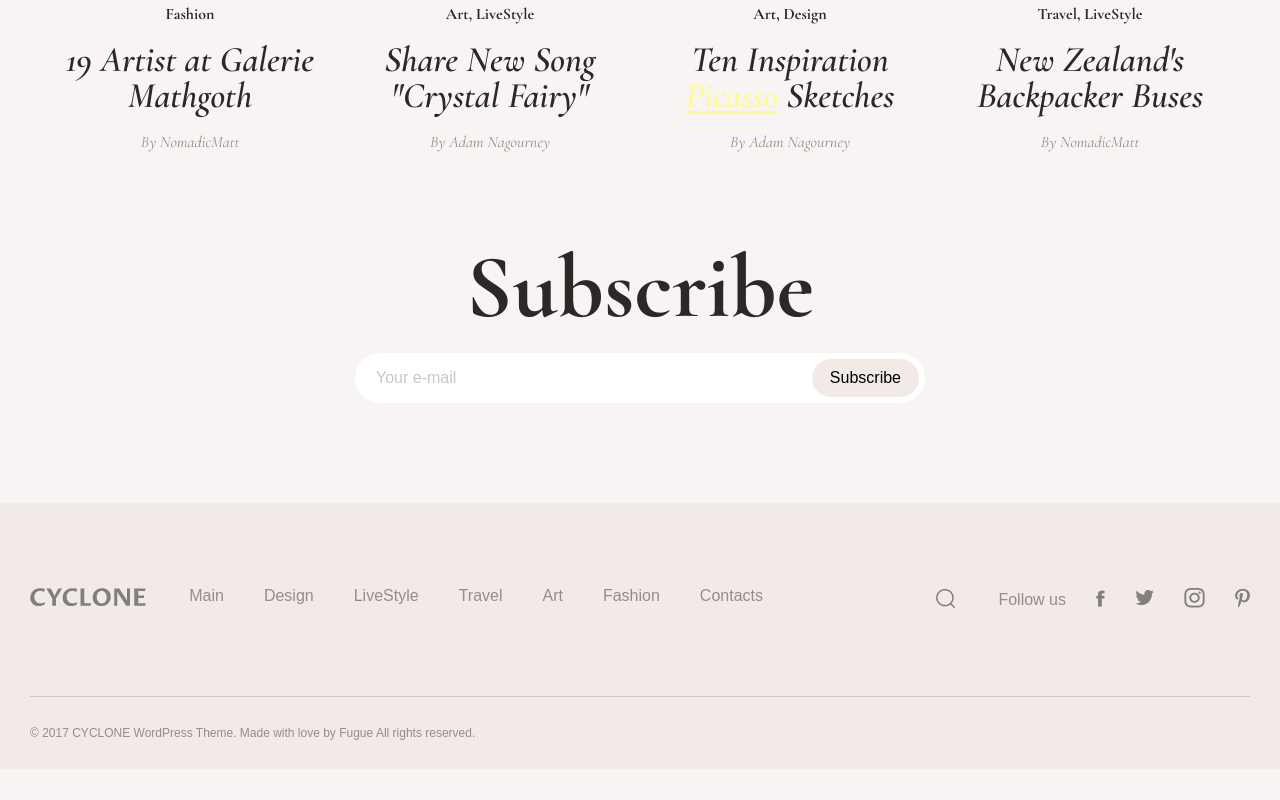
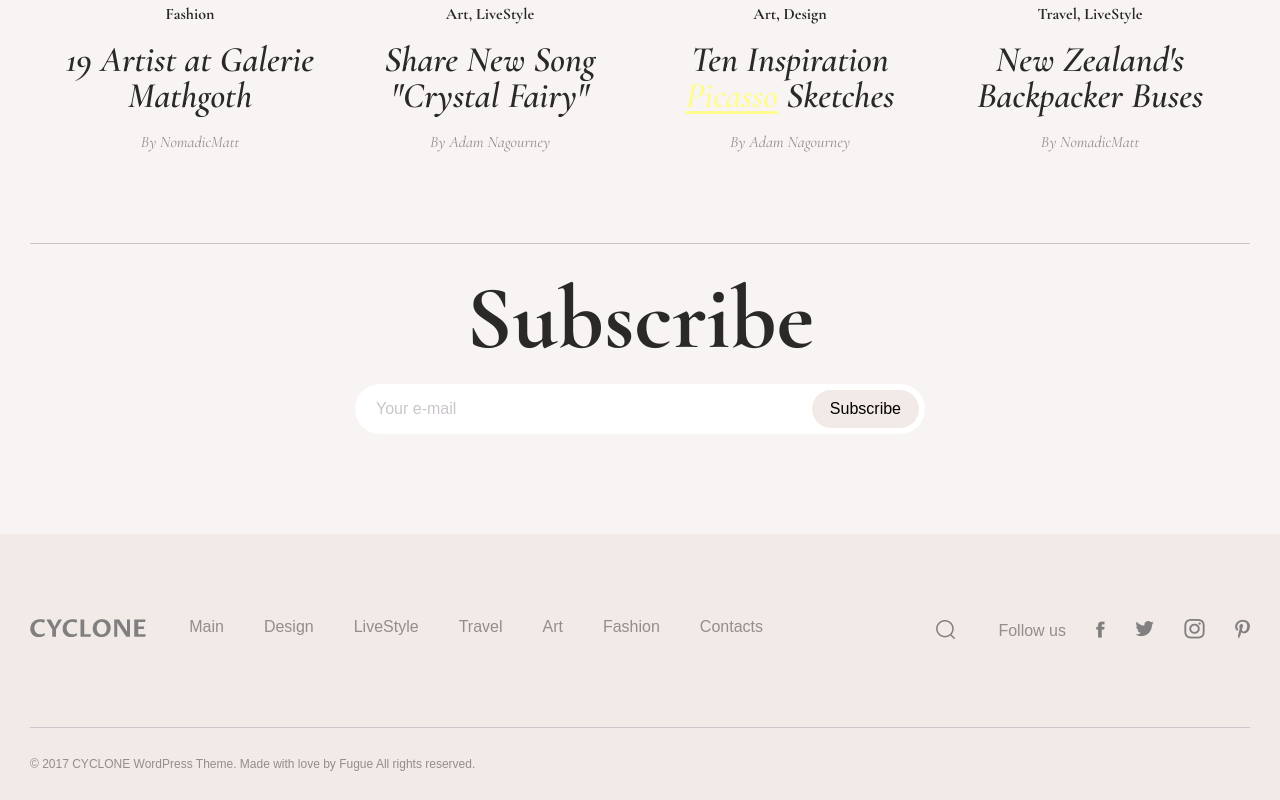
Before and after one commit to nazarenko-by/Cyclone-react, a React (Create React App) app: page / in a window 1280 px wide. Shown: the part 11096-11896 px from the top of the page. Before the commit the page ends 11865 px from the top, so only its background shows below. Built offline with nearby package versions, Linux system fonts and the light colour scheme; a web font is replaced by a local one.

Commit message:
added line

```diff
--- a/src/App/MostRead/MostRead.js
+++ b/src/App/MostRead/MostRead.js
@@ -9,7 +9,9 @@ const MostRead = () => {
         <div className="most-read">
             <div className="big-title">Most <span className="text-line">Read Article</span></div>
             <MostReadList/>
+            <div class="line"></div>
         </div>
+
     )
 }
 
```
